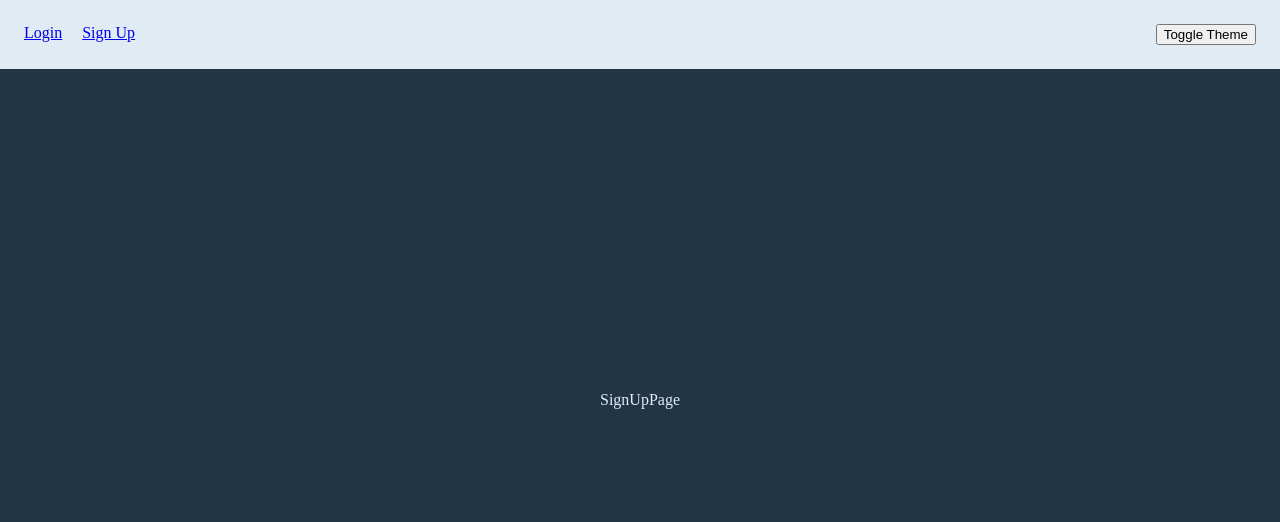
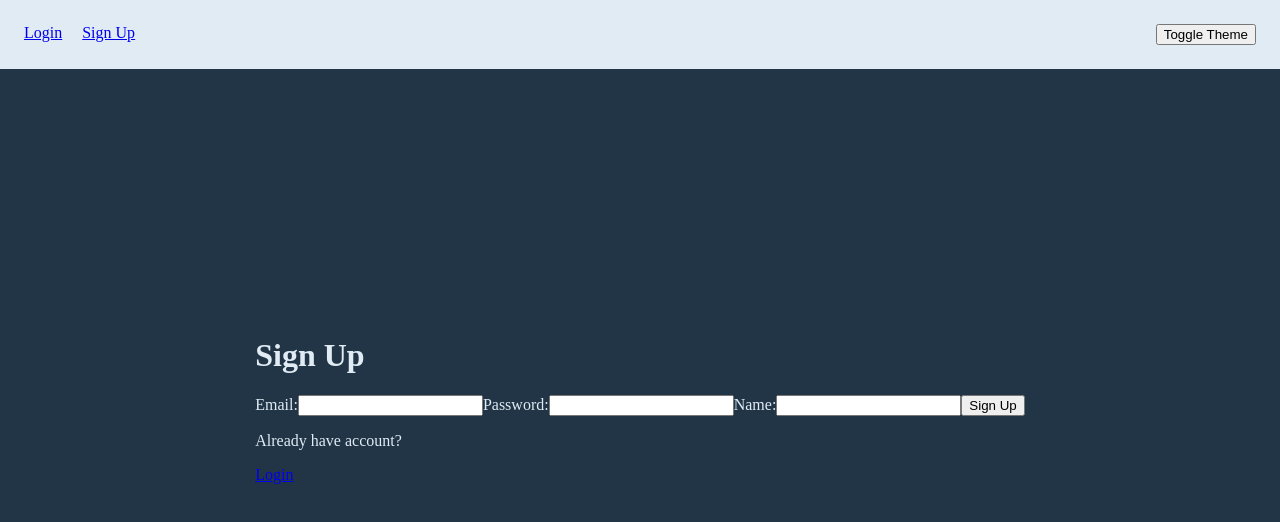
Before and after one commit to guzegui/ih24-full-stack, a React (Vite) app in the folder client/: page /signup in a window 1280 px wide. Shown: the top 522 px of the page. Built offline with nearby package versions, Linux system fonts and the light colour scheme.

Commit message:
updating back-end

```diff
--- a/client/src/App.jsx
+++ b/client/src/App.jsx
@@ -4,8 +4,11 @@
 import HomePage from './pages/HomePage'
 import LoginPage from './pages/LoginPage'
 import SignUpPage from './pages/SignUpPage'
+import FruitsPage from './pages/FruitsPage'
 import NavBar from './components/NavBar'
 import { ThemeContext } from './context/theme.context'
+import IsAnon from './components/IsAnon'
+import IsPrivate from './components/IsPrivate'
 
 function App() {
 
@@ -17,9 +20,10 @@
       <NavBar />
 
       <Routes>
-        <Route path='/' element={<HomePage />} />
-        <Route path='/login' element={<LoginPage />} />
-        <Route path='/signup' element={<SignUpPage />} />
+        <Route path='/' element={<IsPrivate> <HomePage /> </IsPrivate>} />
+        <Route path='/login' element={<IsAnon><LoginPage /></IsAnon>} />
+        <Route path='/signup' element={<IsAnon><SignUpPage /></IsAnon>} />
+        <Route path='/fruits' element={<IsPrivate> <FruitsPage /> </IsPrivate>} />
       </Routes>
 
     </div>
--- /dev/null
+++ b/client/src/components/IsAnon.jsx
@@ -0,0 +1,23 @@
+// src/components/IsAnon.jsx
+
+import { useContext } from "react";
+import { AuthContext } from "../context/auth.context";
+import { Navigate } from "react-router-dom";
+
+function IsAnon( { children } ) {
+
+  const { isLoggedIn, isLoading } = useContext(AuthContext);
+
+  // If the authentication is still loading
+  if (isLoading) return <p>Loading ...</p>;
+
+  if (isLoggedIn) {
+    // If the user is logged in, navigate to the home page
+    return <Navigate to="/" />;
+  } else {
+    // If the user is not logged in, allow to see the page
+    return children;
+  }
+}
+
+export default IsAnon;
--- /dev/null
+++ b/client/src/components/IsPrivate.jsx
@@ -0,0 +1,23 @@
+// src/components/IsPrivate.jsx
+
+import { useContext } from "react";
+import { AuthContext } from "../context/auth.context";
+import { Navigate } from "react-router-dom";
+
+function IsPrivate( { children } ) {
+
+  const { isLoggedIn, isLoading } = useContext(AuthContext);
+
+  // If the authentication is still loading
+  if (isLoading) return <p>Loading ...</p>;
+
+  if (!isLoggedIn) {
+  // If the user is not logged in
+    return <Navigate to="/login" />;
+  } else {
+  // If the user is logged in, allow to see the page
+    return children;
+  }
+}
+
+export default IsPrivate;
--- a/client/src/components/NavBar.jsx
+++ b/client/src/components/NavBar.jsx
@@ -1,18 +1,35 @@
 import React, { useContext } from 'react'
 import { ThemeContext } from './../context/theme.context'
+import { AuthContext } from './../context/auth.context'
 import { Link } from 'react-router-dom'
 
 function NavBar() {
 
     const { toggleTheme } = useContext(ThemeContext)
 
+    const {
+        isLoggedIn,
+        user,                   // <== UPDATE
+        logOutUser              // <== UPDATE
+    } = useContext(AuthContext);
+
     return (
         <nav>
             <div className='left'>
-                <Link to={`/login`}>Login</Link>
-                <Link to={`/signup`}>Sign Up</Link>
+                {isLoggedIn ? <>
+                    <Link to={`/fruits`}>List Fruits</Link>
+                    <button onClick={logOutUser}>Log Out</button>
+                </>
+                    :
+                    <>
+                        <Link to={`/login`}>Login</Link>
+                        <Link to={`/signup`}>Sign Up</Link>
+                    </>
+                }
             </div>
             <div className='right'>
+                {isLoggedIn && <h3>Hello, {user.name}</h3>}
+
                 <button onClick={toggleTheme}>Toggle Theme</button>
             </div>
         </nav>
--- /dev/null
+++ b/client/src/context/auth.context.jsx
@@ -0,0 +1,94 @@
+// src/context/auth.context.jsx
+
+import React, { useState, useEffect } from "react";
+import axios from "axios";
+const API_URL = "http://localhost:5005";
+
+const AuthContext = React.createContext();
+
+function AuthProviderWrapper(props) {
+  const [isLoggedIn, setIsLoggedIn] = useState(false);
+  const [isLoading, setIsLoading] = useState(true);
+  const [user, setUser] = useState(null);
+
+
+  const storeToken = (token) => {
+    localStorage.setItem('authToken', token);
+  }
+
+
+  const removeToken = () => {                    // <== ADD
+    // Upon logout, remove the token from the localStorage
+    localStorage.removeItem("authToken");
+  }
+
+
+  const logOutUser = () => {                   // <== ADD
+    // To log out the user, remove the token
+    removeToken();
+    // and update the state variables
+    authenticateUser();
+  }
+
+
+  useEffect(() => {
+    authenticateUser();
+   }, []);
+
+  const authenticateUser = () => {           //  <==  ADD
+    // Get the stored token from the localStorage
+    const storedToken = localStorage.getItem('authToken');
+
+    // If the token exists in the localStorage
+    if (storedToken) {
+      // We must send the JWT token in the request's "Authorization" Headers
+      axios.get(
+        `${API_URL}/auth/verify`,
+        { headers: { Authorization: `Bearer ${storedToken}`} }
+      )
+      .then((response) => {
+        // If the server verifies that the JWT token is valid
+        const user = response.data;
+       // Update state variables
+        setIsLoggedIn(true);
+        setIsLoading(false);
+        setUser(user);
+      })
+      .catch((error) => {
+        // If the server sends an error response (invalid token)
+        // Update state variables
+        setIsLoggedIn(false);
+        setIsLoading(false);
+        setUser(null);
+      });
+    } else {
+      // If the token is not available (or is removed)
+        setIsLoggedIn(false);
+        setIsLoading(false);
+        setUser(null);
+    }
+  }
+
+
+  useEffect(() => {                 //  <==  ADD
+    // to be updated in the next step
+  }, []);
+
+
+  return (
+    <AuthContext.Provider
+      value={{
+        isLoggedIn,
+        isLoading,
+        user,
+        storeToken,
+        authenticateUser,
+        logOutUser
+      }}
+    >
+      {props.children}
+    </AuthContext.Provider>
+  )
+}
+
+export { AuthProviderWrapper, AuthContext };
--- a/client/src/main.jsx
+++ b/client/src/main.jsx
@@ -3,14 +3,17 @@
 import App from './App.jsx'
 import './index.css'
 import { ThemeProviderWrapper } from './context/theme.context.jsx'
+import { AuthProviderWrapper } from './context/auth.context.jsx'
 import { BrowserRouter as Router } from 'react-router-dom'
 
 ReactDOM.createRoot(document.getElementById('root')).render(
 
   <Router>
-    <ThemeProviderWrapper>
-      <App />
-    </ThemeProviderWrapper>
+    <AuthProviderWrapper>
+      <ThemeProviderWrapper>
+        <App />
+      </ThemeProviderWrapper>
+    </AuthProviderWrapper>
   </Router>
 
 )
--- /dev/null
+++ b/client/src/pages/FruitsPage.jsx
@@ -0,0 +1,39 @@
+import axios from 'axios';
+import React, { useEffect, useState } from 'react'
+
+const API_URL = "http://localhost:5005";
+
+function FruitsPage() {
+
+    const getAllFruits = () => {
+        // Get the token from the localStorage
+        const storedToken = localStorage.getItem("authToken");
+
+        // Send the token through the request "Authorization" Headers
+        axios
+            .get(
+                `${API_URL}/fruits`,
+                { headers: { Authorization: `Bearer ${storedToken}` } }
+            )
+            .then((response) => setFruits(response.data))
+            .catch((error) => console.log(error));
+    };
+
+    const [fruits, setFruits] = useState([])
+
+    useEffect(() => {
+        getAllFruits()
+    }, [])
+
+    return (
+        <div>FruitsPage
+
+            {fruits.map((fruit) => (
+                <div key={fruit._id}> {fruit.name} </div>
+            ))}
+
+        </div>
+    )
+}
+
+export default FruitsPage
--- a/client/src/pages/LoginPage.jsx
+++ b/client/src/pages/LoginPage.jsx
@@ -1,9 +1,74 @@
-import React from 'react'
+// src/pages/LoginPage.jsx
 
-function LoginPage() {
+import { useState, useContext } from "react"; // <== IMPORT useContext
+import axios from "axios";
+import { Link, useNavigate } from "react-router-dom";
+import { AuthContext } from "../context/auth.context";  // <== IMPORT
+
+const API_URL = "http://localhost:5005";
+
+
+function LoginPage(props) {
+  const [email, setEmail] = useState("");
+  const [password, setPassword] = useState("");
+  const [errorMessage, setErrorMessage] = useState(undefined);
+
+  const navigate = useNavigate();
+
+  const { storeToken } = useContext(AuthContext);   //  <== ADD
+
+
+  const handleEmail = (e) => setEmail(e.target.value);
+  const handlePassword = (e) => setPassword(e.target.value);
+
+
+  const handleLoginSubmit = (e) => {
+    e.preventDefault();
+    const requestBody = { email, password };
+
+    axios.post(`${API_URL}/auth/login`, requestBody)
+      .then((response) => {
+        console.log('JWT token', response.data.authToken );
+
+        storeToken(response.data.authToken);       // <== ADD
+
+        navigate('/');
+      })
+      .catch((error) => {
+        const errorDescription = error.response.data.message;
+        setErrorMessage(errorDescription);
+      })
+  };
+
   return (
-    <div>LoginPage</div>
+    <div className="LoginPage">
+      <h1>Login</h1>
+
+      <form onSubmit={handleLoginSubmit}>
+        <label>Email:</label>
+        <input
+          type="email"
+          name="email"
+          value={email}
+          onChange={handleEmail}
+        />
+
+        <label>Password:</label>
+        <input
+          type="password"
+          name="password"
+          value={password}
+          onChange={handlePassword}
+        />
+
+        <button type="submit">Login</button>
+      </form>
+      { errorMessage && <p className="error-message">{errorMessage}</p> }
+
+      <p>Don't have an account yet?</p>
+      <Link to={"/signup"}> Sign Up</Link>
+    </div>
   )
 }
 
-export default LoginPage
+export default LoginPage;
--- a/client/src/pages/SignUpPage.jsx
+++ b/client/src/pages/SignUpPage.jsx
@@ -1,9 +1,82 @@
-import React from 'react'
+// src/pages/SignupPage.jsx
 
-function SignUpPage() {
+import { useState } from "react";
+import { Link, useNavigate } from "react-router-dom";
+import axios from "axios";
+
+const API_URL = "http://localhost:5005";
+
+
+function SignupPage(props) {
+  const [email, setEmail] = useState("");
+  const [password, setPassword] = useState("");
+  const [name, setName] = useState("");
+  const [errorMessage, setErrorMessage] = useState(undefined);
+
+  const navigate = useNavigate();
+
+  const handleEmail = (e) => setEmail(e.target.value);
+  const handlePassword = (e) => setPassword(e.target.value);
+  const handleName = (e) => setName(e.target.value);
+
+
+  const handleSignupSubmit = (e) => {
+    e.preventDefault();
+    // Create an object representing the request body
+    const requestBody = { email, password, name };
+
+    // Make an axios request to the API
+    // If the POST request is a successful redirect to the login page
+    // If the request resolves with an error, set the error message in the state
+    axios.post(`${API_URL}/auth/signup`, requestBody)
+      .then((response) => {
+        navigate('/login');
+      })
+      .catch((error) => {
+        const errorDescription = error.response.data.message;
+        setErrorMessage(errorDescription);
+      })
+  };
+
+
   return (
-    <div>SignUpPage</div>
+    <div className="SignupPage">
+      <h1>Sign Up</h1>
+
+      <form onSubmit={handleSignupSubmit}>
+        <label>Email:</label>
+        <input
+          type="email"
+          name="email"
+          value={email}
+          onChange={handleEmail}
+        />
+
+        <label>Password:</label>
+        <input
+          type="password"
+          name="password"
+          value={password}
+          onChange={handlePassword}
+        />
+
+        <label>Name:</label>
+        <input
+          type="text"
+          name="name"
+          value={name}
+          onChange={handleName}
+        />
+
+        <button type="submit">Sign Up</button>
+      </form>
+
+      {errorMessage && <p className="error-message">{errorMessage}</p>}
+
+      <p>Already have account?</p>
+      <Link to={"/login"}> Login</Link>
+    </div>
   )
 }
 
-export default SignUpPage
+export default SignupPage;
```
